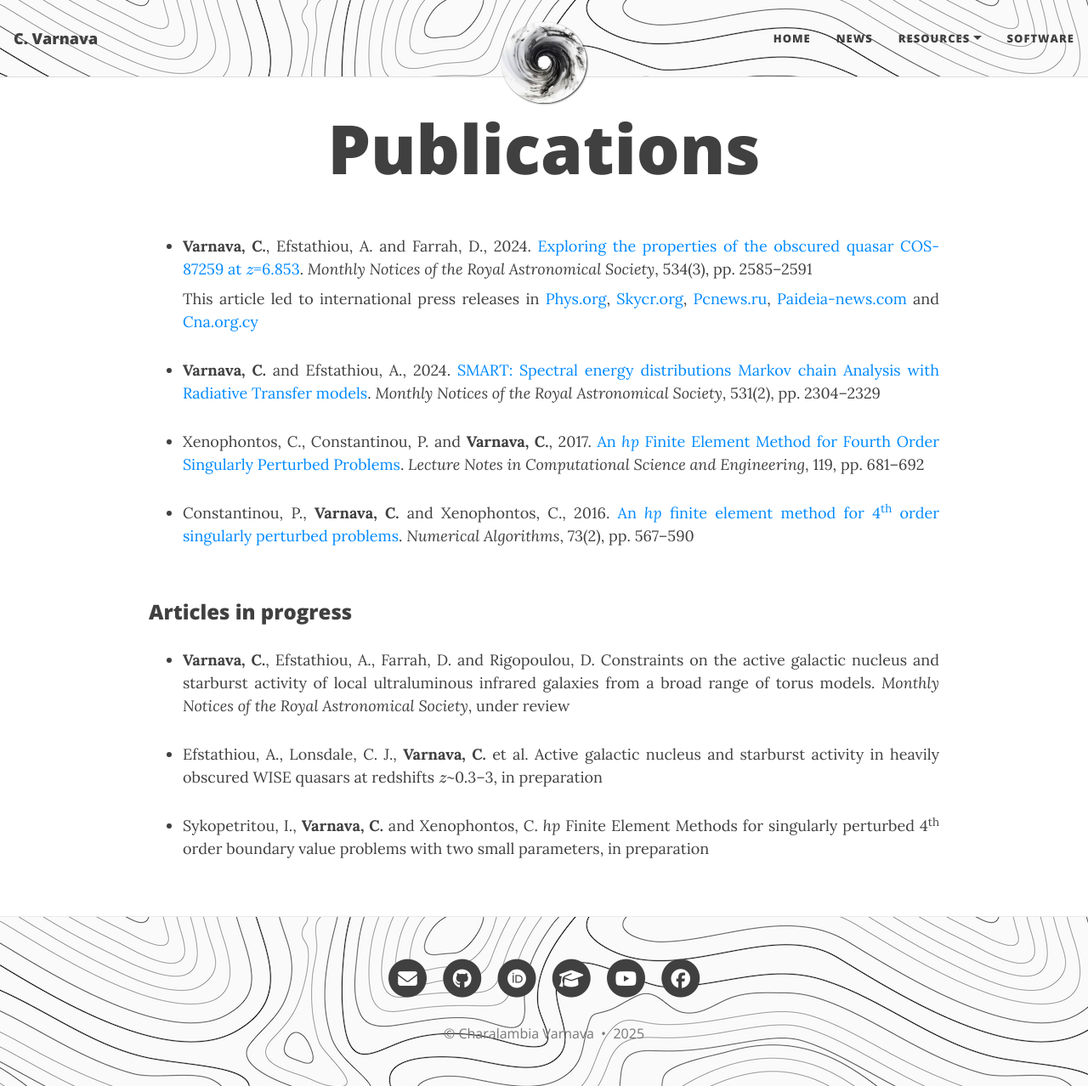
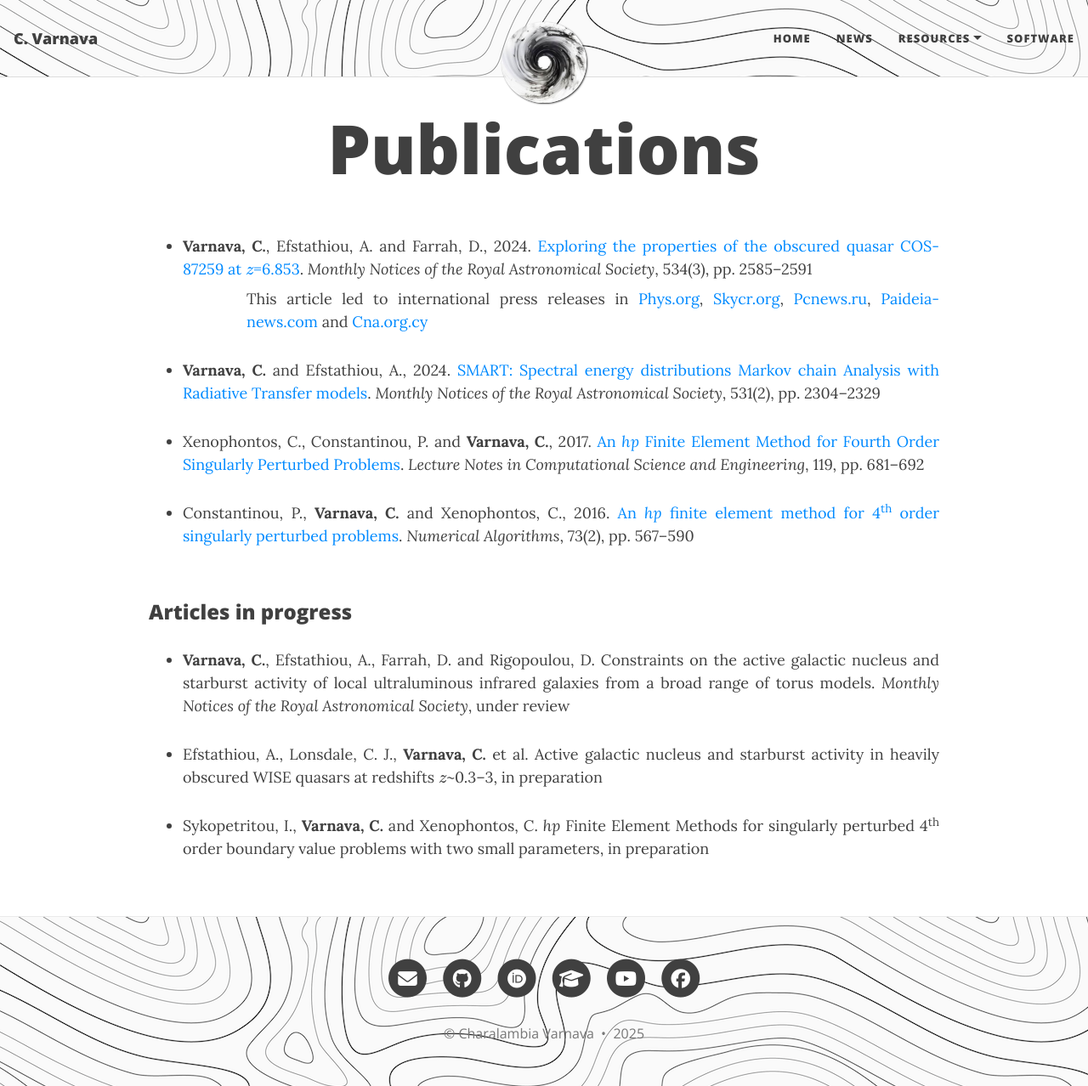
Before and after one commit to ch-var/ch-var.github.io, a Jekyll site: the page built from publications.html, in a window 1280 px wide and 1278 px high. Shown: the whole window at 85% size. Built offline with Jekyll 4.4.1, drawn with Linux system fonts in a browser that asks for light colours; formulas are drawn with MathJax 3.

Commit message:
Update publications.html

```diff
--- a/publications.html
+++ b/publications.html
@@ -24,7 +24,7 @@
 <p></p>
 <ul>
 <li class="responsive-margin" style="margin-bottom: 8px;"><b>Varnava, C.</b>, Efstathiou, A. and Farrah, D., 2024. <a href="https://doi.org/10.1093/mnras/stae2221">Exploring the properties of the obscured quasar COS-87259 at \(z\)=6.853</a>. <i>Monthly Notices of the Royal Astronomical Society</i>, 534(3), pp. 2585–2591</li>
-<p align='justify' style="margin-top: 0px;">This article led to international press releases in <a href="https://phys.org/news/2024-10-astronomers-explore-properties-obscured-hyperluminous.html">Phys.org</a>, <a href="https://skycr.org/2024/10/21/exploran-las-propiedades-de-un-cuasar-hiperluminoso-oscurecido/">Skycr.org</a>, <a href="https://pcnews.ru/news/astronomy_obnaruzili_sverhmassivnuu_cernuu_dyru_v_centre_galaktiki_cos_87259-1530160.html#gsc.tab=0">Pcnews.ru</a>, <a href="https://paideia-news.com/panepistimio-frederick/2024/11/11/ereynitria-toy-eyropaikoy-panepistimioy-meleta-ena-protogono-yperfoteino-kbazar">Paideia-news.com</a> and <a href="https://www.cna.org.cy/press-release/article/7556971/anakoinosi-typoy-evropaiko-panepistimio-kyproy">Cna.org.cy</a></p>
+<p align='justify' style="margin-top: 0px; margin-left: -25px;">This article led to international press releases in <a href="https://phys.org/news/2024-10-astronomers-explore-properties-obscured-hyperluminous.html">Phys.org</a>, <a href="https://skycr.org/2024/10/21/exploran-las-propiedades-de-un-cuasar-hiperluminoso-oscurecido/">Skycr.org</a>, <a href="https://pcnews.ru/news/astronomy_obnaruzili_sverhmassivnuu_cernuu_dyru_v_centre_galaktiki_cos_87259-1530160.html#gsc.tab=0">Pcnews.ru</a>, <a href="https://paideia-news.com/panepistimio-frederick/2024/11/11/ereynitria-toy-eyropaikoy-panepistimioy-meleta-ena-protogono-yperfoteino-kbazar">Paideia-news.com</a> and <a href="https://www.cna.org.cy/press-release/article/7556971/anakoinosi-typoy-evropaiko-panepistimio-kyproy">Cna.org.cy</a></p>
 <p></p>
 <li class="responsive-margin"><b>Varnava, C.</b> and Efstathiou, A., 2024. <a href="https://doi.org/10.1093/mnras/stae1141">SMART: Spectral energy distributions Markov chain Analysis with Radiative Transfer models</a>. <i>Monthly Notices of the Royal Astronomical Society</i>, 531(2), pp. 2304–2329</li>
 <p></p>
```
